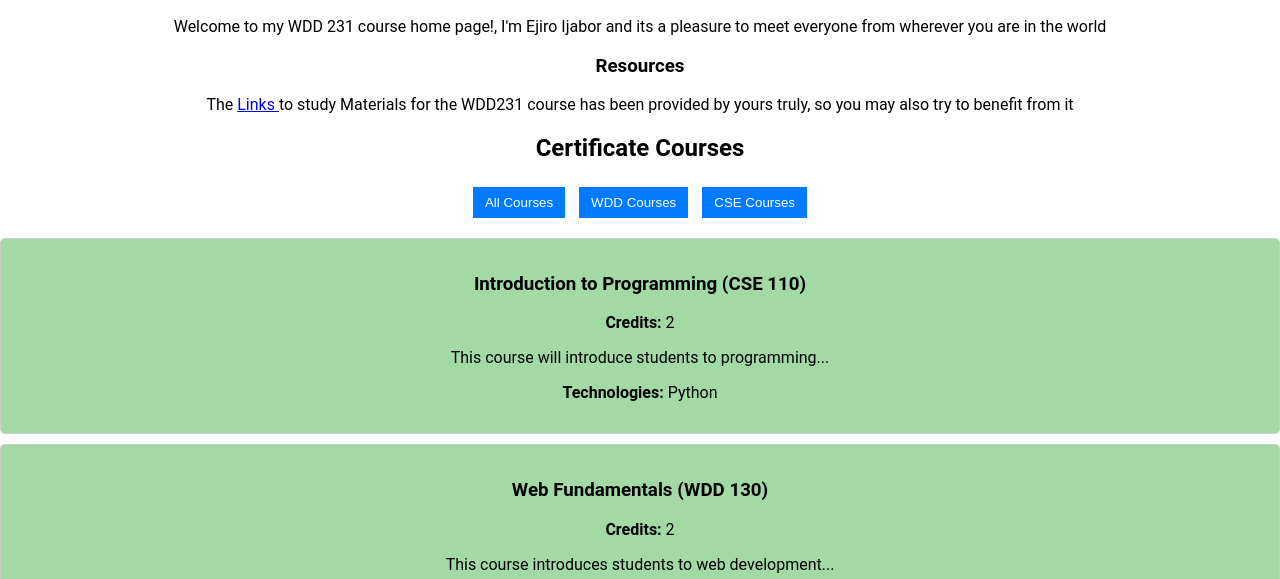
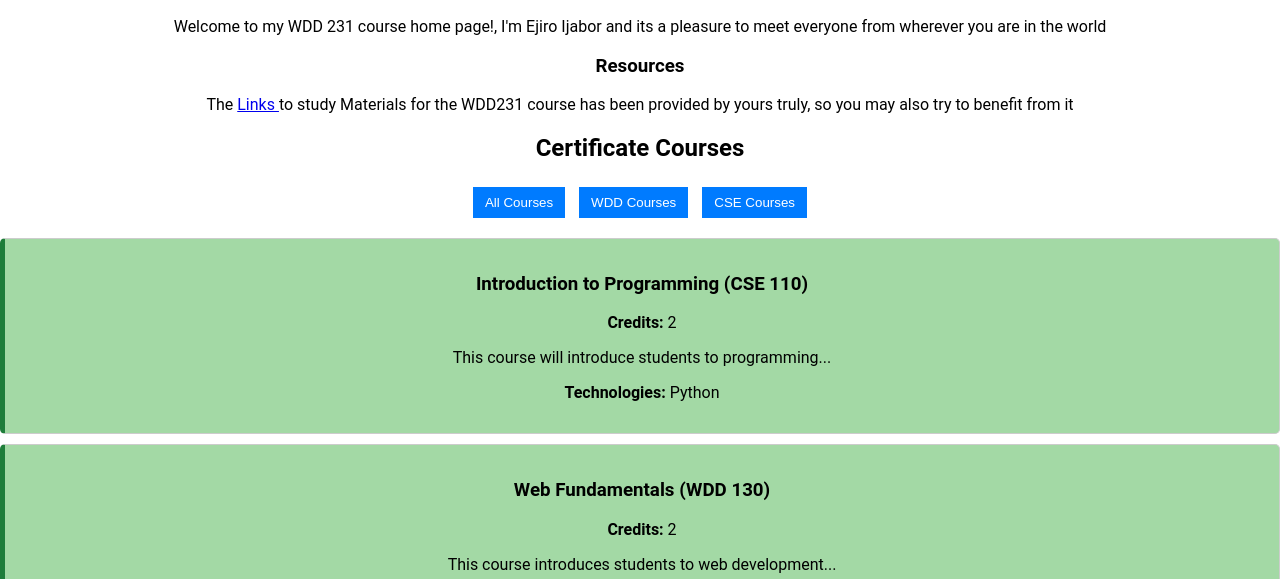
Before and after one commit to Suok9/wdd231, a plain HTML site: page index.html in a window 1280 px wide. Shown: the part 221-800 px from the top of the page. Drawn offline with Linux system fonts and the light colour scheme.

Commit message:
update style.css

```diff
--- a/styles/style.css
+++ b/styles/style.css
@@ -89,7 +89,7 @@ footer {
 }
 
 .course-card.completed {
-    background-color: #A3D9A5; /
+    background-color: #A3D9A5;
     border-left: 5px solid #1E7D3A;
 }
 
```
